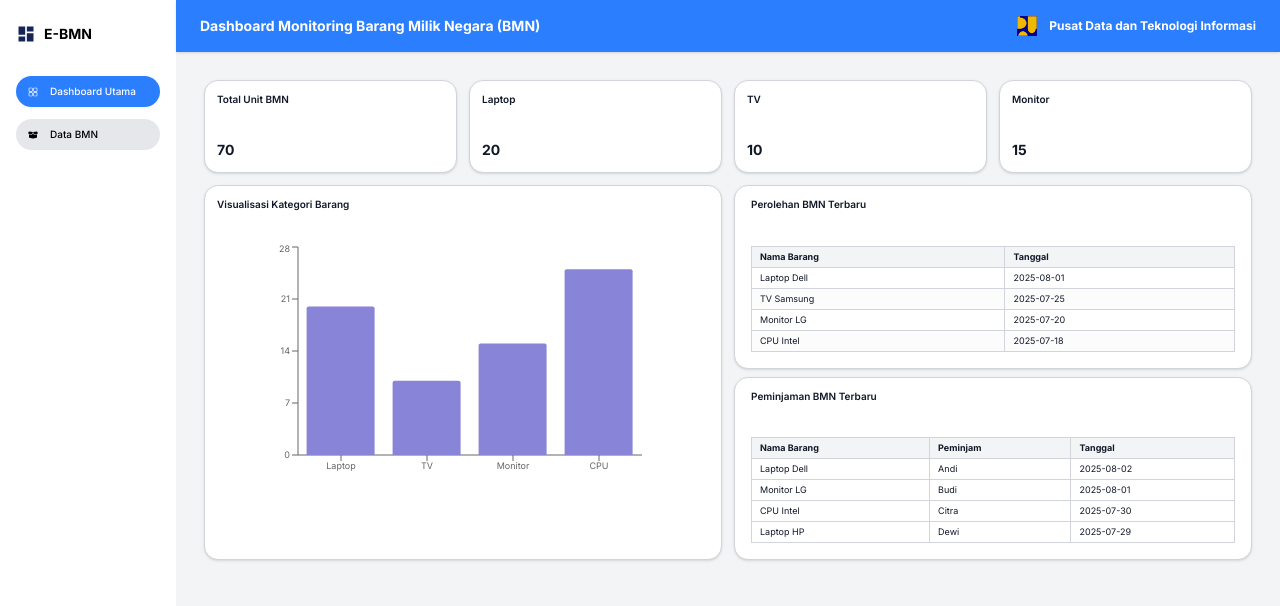
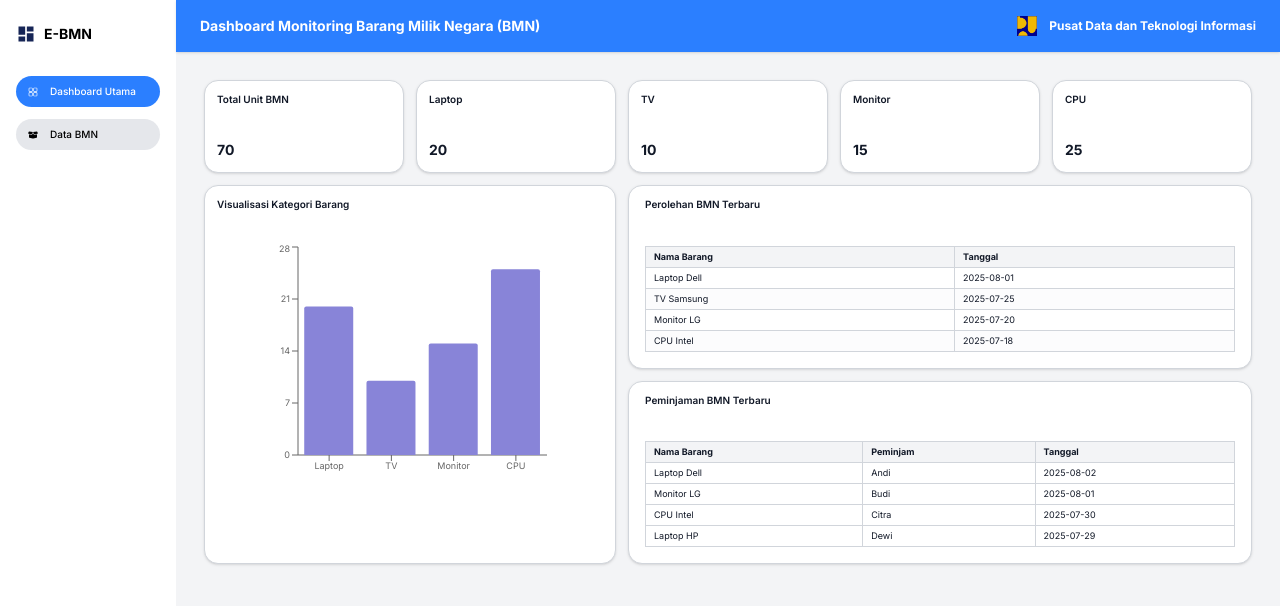
Before and after one commit to NayyaraMarshall/bmn-dashboard, a Next.js app: page /user/dashboard in a window 1280 px wide. Shown: the top 606 px of the page. Built offline with nearby package versions, Linux system fonts and the light colour scheme.

Commit message:
final dashboard layout

```diff
--- a/app/admin-login/page.tsx
+++ b/app/admin-login/page.tsx
@@ -61,7 +61,7 @@ export default function AdminLoginPage() {
           <button
             type="submit"
             disabled={loading}
-            className="w-full flex items-center justify-center font-medium bg-red-500 text-white text-xs py-2 rounded-md hover:bg-red-600 cursor-pointer disabled:opacity-70"
+            className="w-full flex items-center justify-center font-medium bg-purple-500 text-white text-xs py-2 rounded-md hover:bg-purple-600 cursor-pointer disabled:opacity-70"
           >
             {loading ? (
               <>
--- a/app/page.tsx
+++ b/app/page.tsx
@@ -82,7 +82,7 @@ export default function LoginPage() {
         {/* Admin */}
         <button
           onClick={() => router.push('/admin-login')}
-          className="w-full text-xs font-medium bg-purple-600 text-white py-1.5 rounded-lg hover:bg-purple-700 mt-2"
+          className="w-full text-xs font-medium bg-purple-500 text-white py-1.5 rounded-lg hover:bg-purple-600 mt-2"
         >
           Login sebagai Admin
         </button>
--- a/components/Dashboard.tsx
+++ b/components/Dashboard.tsx
@@ -37,13 +37,14 @@ const SmallCard = ({ children, className = "" }: SmallCardProps) => (
 
 export default function Dashboard() {
   return (
-    <div className="p-1 grid grid-cols-1 lg:grid-cols-4 gap-3 text-xs">
+    <div className="grid grid-cols-5 gap-3 p-1">
       {/* Statistik Cards */}
       {[
         { title: "Total Unit BMN", value: "70" },
         { title: "Laptop", value: "20" },
         { title: "TV", value: "10" },
         { title: "Monitor", value: "15" },
+        { title: "CPU", value: "25" },
       ].map((stat, i) => (
         <SmallCard key={i} className="col-span-1">
           <CardHeader className="p-2 pb-0">
@@ -54,6 +55,7 @@ export default function Dashboard() {
           </CardContent>
         </SmallCard>
       ))}
+
 
       {/* Chart */}
       <SmallCard className="col-span-2">
@@ -73,7 +75,7 @@ export default function Dashboard() {
       </SmallCard>
 
       {/* Perolehan + Peminjaman */}
-      <div className="col-span-2 grid grid-rows-2 gap-2">
+      <div className="col-start-3 col-span-3 grid grid-rows-2 gap-3 w-full">
         {/* Perolehan BMN */}
         <SmallCard>
           <CardHeader className="px-3 pt-2 pb-0">
```
